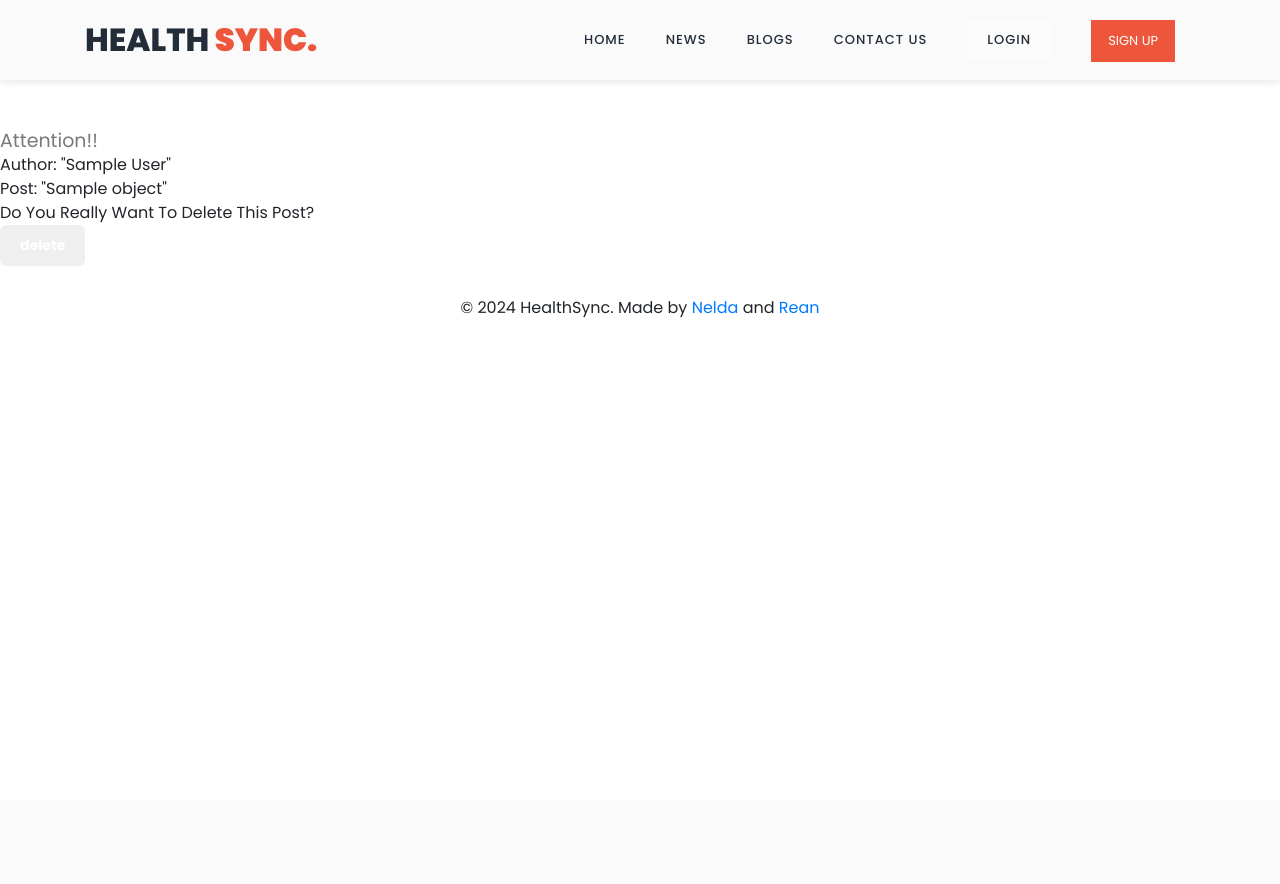
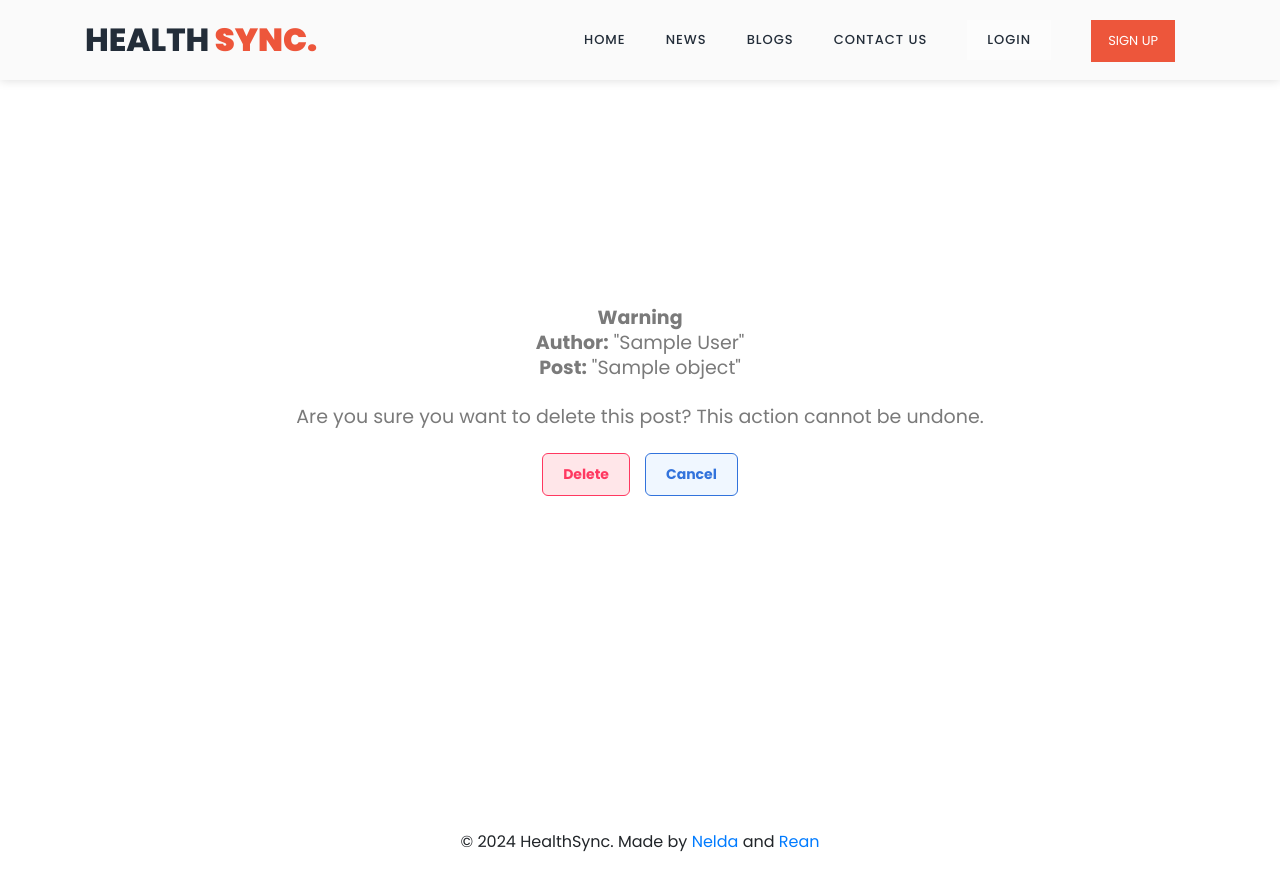
Before and after one commit to niwatorinoko/HealthSync, a Django app: template templates/community/posts_delete.html in a window 1280 px wide. Before the commit the page ends 318 px from the top, so only its background shows below. Run offline with Django 3.2, Linux system fonts and the light colour scheme; the template is opened without the code that fills it: most values are stand-ins (such as "Sample title", 1, 10 or a date in 2020); some libraries are stand-ins or nearby versions.

Commit message:
Fix: 見た目

```diff
--- a/templates/community/posts_delete.html
+++ b/templates/community/posts_delete.html
@@ -1,23 +1,72 @@
 {% extends 'base.html' %} {% block content %}
-<div class="columns is-centered mt-5" style="padding-top: 80px">
+<style>
+  /* 中央配置のためのスタイル */
+  .center-content {
+    display: flex;
+    justify-content: center;
+    align-items: center;
+    min-height: 100vh; /* ビューポートの高さを基準にする */
+    padding: 20px;
+    text-align: center;
+  }
+
+  .message-body {
+    font-size: 1.2rem;
+    line-height: 1.6;
+    color: #363636;
+  }
+
+  .buttons {
+    display: flex;
+    justify-content: center;
+    gap: 15px;
+  }
+
+  .button.is-danger.is-light {
+    background-color: #ffe6e9; /* Light red for danger button */
+    color: #ff3860;
+    border: 1px solid #ff3860;
+  }
+
+  .button.is-danger.is-light:hover {
+    background-color: #ff3860;
+    color: white;
+  }
+
+  .button.is-link.is-light {
+    background-color: #f0f7ff; /* Light blue for cancel button */
+    color: #3273dc;
+    border: 1px solid #3273dc;
+  }
+
+  .button.is-link.is-light:hover {
+    background-color: #3273dc;
+    color: white;
+  }
+</style>
+
+<div class="center-content">
   <div class="column is-two-fifths">
-    <article class="message is-warning">
-      <div class="message-header">
-        <p>Attention!!</p>
+    <article class="message is-danger">
+      <div class="message-header has-text-centered">
+        <p><strong>Warning</strong></p>
       </div>
       <div class="message-body">
-        Author: "{{ object.author }}"
-        <br />
-        Post: "{{ object.title }}"
-        <br />
-        Do You Really Want To Delete This Post?
+        <p><strong>Author:</strong> "{{ object.author }}"</p>
+        <p><strong>Post:</strong> "{{ object.title }}"</p>
+        <p class="mt-4 has-text-weight-bold">
+          Are you sure you want to delete this post? This action cannot be undone.
+        </p>
       </div>
     </article>
 
-    <form method="POST">
-      {% csrf_token %}
-      <input class="button is-danger" type="submit" value="delete" />
-    </form>
+    <div class="buttons mt-4">
+      <form method="POST" style="display: inline">
+        {% csrf_token %}
+        <input class="button is-danger is-light" type="submit" value="Delete" />
+      </form>
+      <a class="button is-link is-light" href="{% url 'community:list' %}">Cancel</a>
+    </div>
   </div>
 </div>
 
```
Also changed, not shown: static/css/templatemo-training-studio.css (+13 -13 lines), templates/authentications/sports_plan.html (+10 -29 lines), templates/authentications/user_profile.html (+3 -8 lines).
